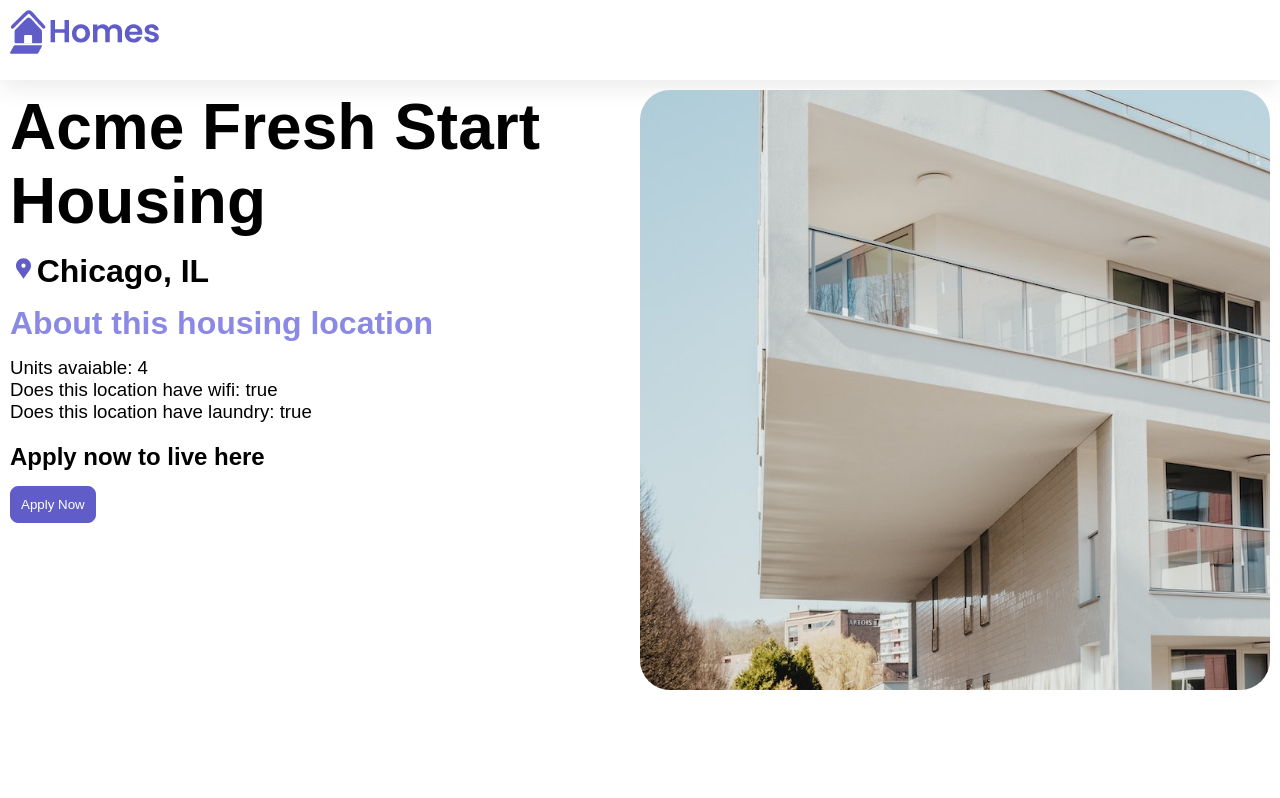
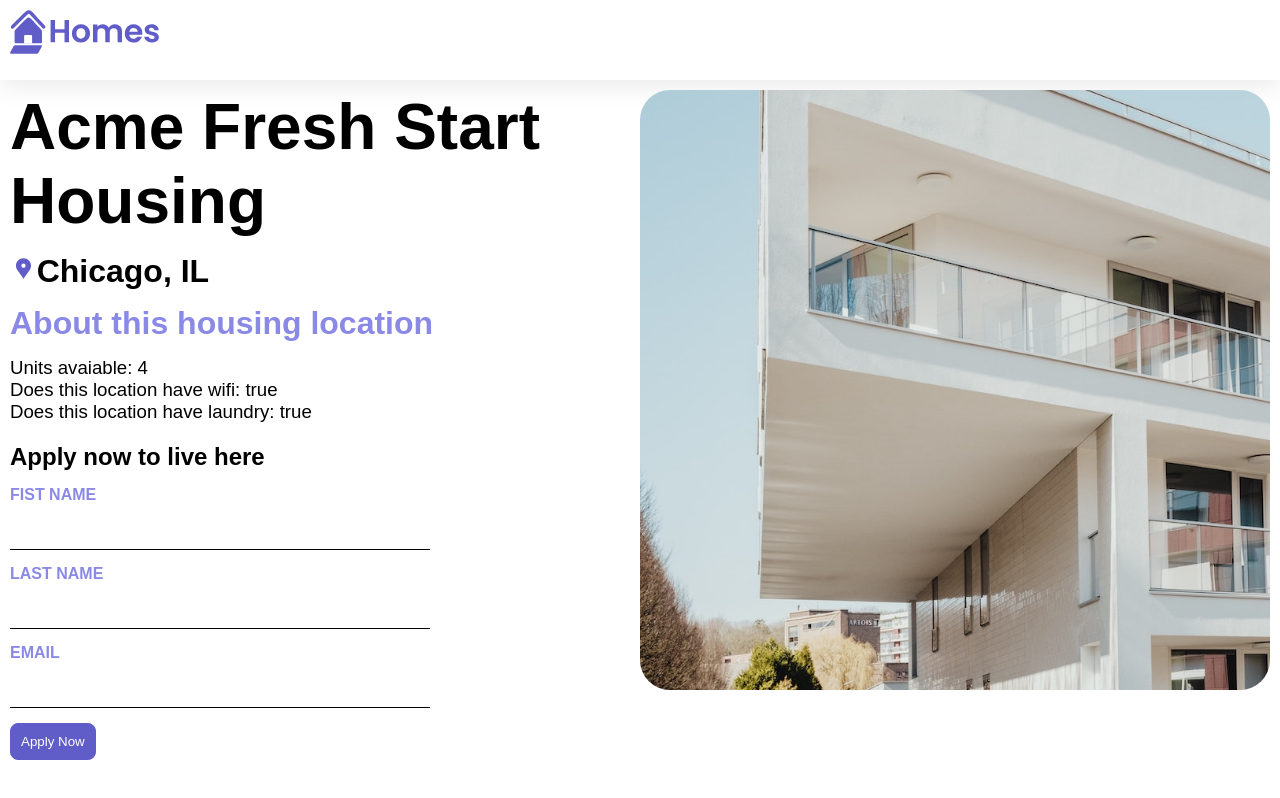
Before and after one commit to ricneves/homes-app, an Angular app: page /details/0 in a window 1280 px wide. Built offline with nearby package versions, Linux system fonts and the light colour scheme.

Commit message:
submitApplication FormGroup FormControl

```diff
--- a/src/app/details/details.component.ts
+++ b/src/app/details/details.component.ts
@@ -3,11 +3,12 @@
 import { ActivatedRoute } from '@angular/router';
 import { HousingService } from '../housing.service';
 import { HousingLocation } from '../housing-location';
+import { FormControl, FormGroup, ReactiveFormsModule } from '@angular/forms';
 
 @Component({
   selector: 'app-details',
   standalone: true,
-  imports: [CommonModule],
+  imports: [CommonModule, ReactiveFormsModule],
   template: `
     <article>
       <img class="listing-photo" [src]="housingLocation?.photo">
@@ -25,7 +26,18 @@
       </section>
       <section class="listing-apply">
           <h2 class="section-heading">Apply now to live here</h2>
-          <button class="primary" type="button">Apply Now</button>
+          <form [formGroup]="applyForm" (submit)="submitApplication()">
+            <label for="first-name">Fist Name</label>
+            <input id="first-name" type="text" formControlName="firstName">
+
+            <label for="last-name">Last Name</label>
+            <input id="last-name" type="text" formControlName="lastName">
+
+            <label for="email">Email</label>
+            <input id="email" type="email" formControlName="email">
+
+            <button class="primary" type="submit">Apply Now</button>
+          </form>
       </section>
     </article>
   `,
@@ -36,8 +48,22 @@
   housingService = inject(HousingService);
   housingLocation: HousingLocation | undefined;
 
+  applyForm = new FormGroup({
+    firstName: new FormControl(''),
+    lastName: new FormControl(''),
+    email: new FormControl('')
+  });
+
   constructor() {
     const housingLocationId = Number(this.route.snapshot.params['id']);
     this.housingLocation = this.housingService.getHousingLocationById(housingLocationId);
   }
+
+  submitApplication() {
+    this.housingService.submitApplication(
+      this.applyForm.value.firstName ?? '',
+      this.applyForm.value.lastName ?? '',
+      this.applyForm.value.email ?? ''
+    );
+  }
 }
--- a/src/app/housing.service.ts
+++ b/src/app/housing.service.ts
@@ -117,4 +117,8 @@
   getHousingLocationById(id: Number): HousingLocation | undefined {
     return this.housingLocationList.find(housingLocation => housingLocation.id === id);
   }
+
+  submitApplication(firstName: string, lastName: string, email: string) {
+    console.log(firstName, lastName, email)
+  }
 }
```
